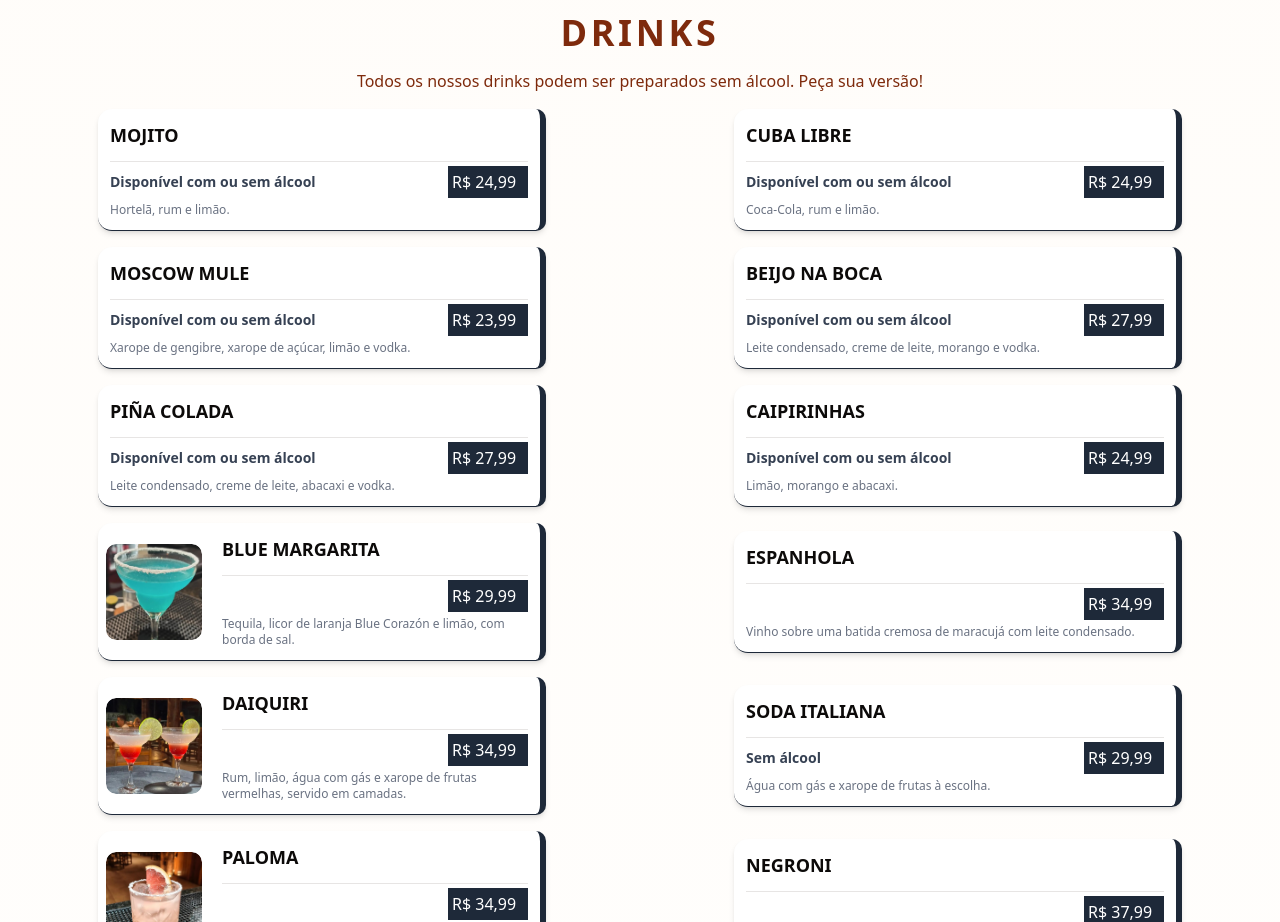
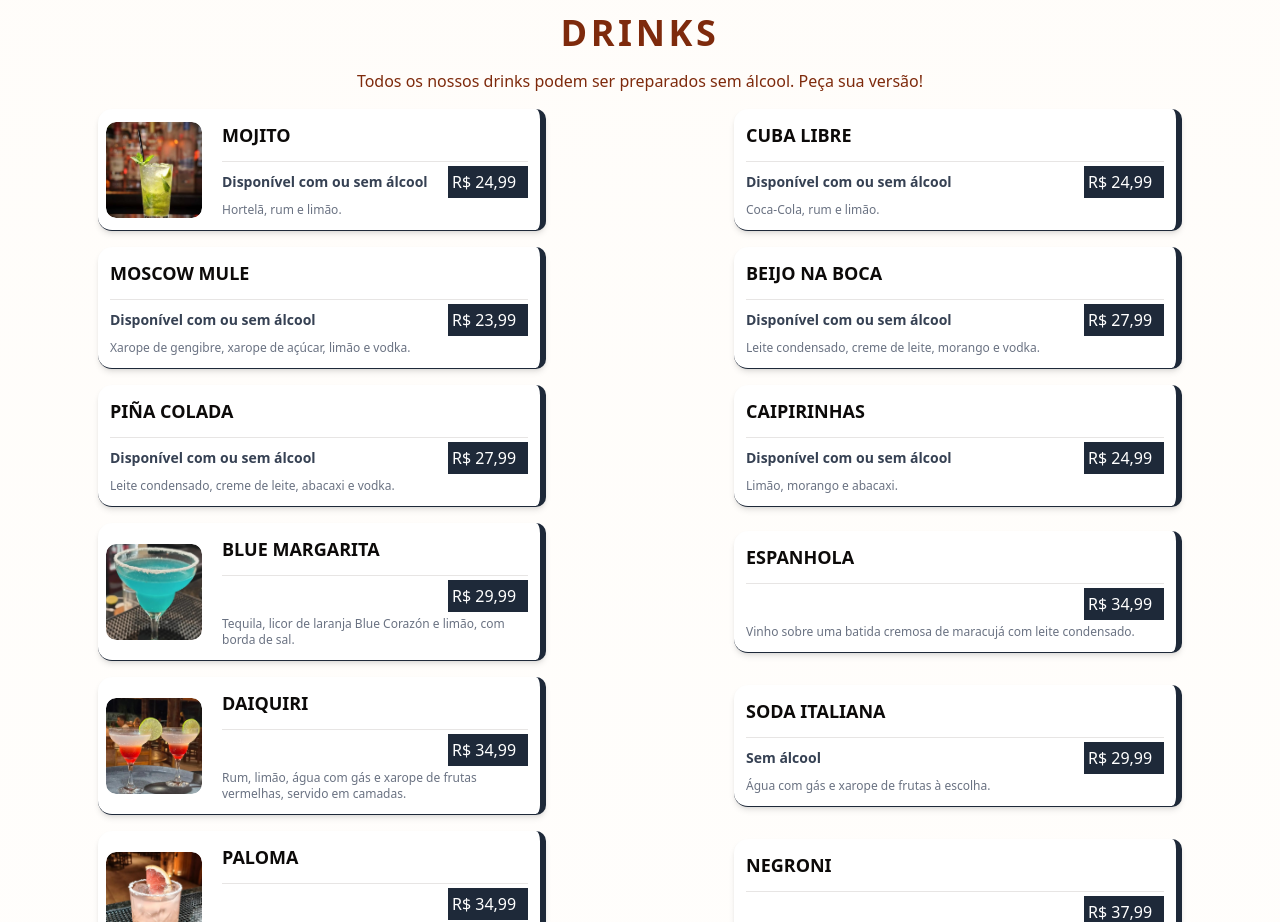
Before and after one commit to brasaburger06-blip/cardapio-brasa, a Next.js app in the folder testecardapioune-master/testecardapioune-master/: page /testune in a window 1280 px wide. Shown: the part 6380-7302 px from the top of the page. Built offline with nearby package versions, Linux system fonts and the light colour scheme.

Commit message:
Exibe a foto no drink Mojito

```diff
--- a/testecardapioune-master/testecardapioune-master/src/db.js
+++ b/testecardapioune-master/testecardapioune-master/src/db.js
@@ -1022,6 +1022,7 @@ export const dataBase = [
   },
   {
     "id": "1300",
+    "imageUrlPry": "/mojito.jpg",
     "name": "MOJITO",
     "typeMenu": false,
     "categoryTitle": "DRINKS",
```
